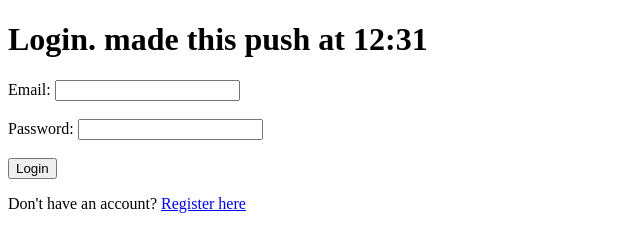
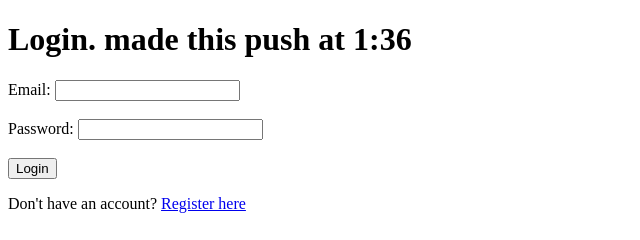
Before and after one commit to Devon-Wilkening/CS396---Blog-Website, a website: page public/login.html in a window 1280 px wide. Shown: the full height of the page, 0-640 px from the left. Drawn offline with Linux system fonts and the light colour scheme.

Commit message:
testing rollback

```diff
--- a/public/login.html
+++ b/public/login.html
@@ -7,7 +7,7 @@
     <title>Login</title>
 </head>
 <body>
-    <h1>Login. made this push at 12:31</h1>
+    <h1>Login. made this push at 1:36</h1>
     <form action="/login" method="POST">
         <!-- Login form. Should take email and password -->
         <label for="email">Email:</label>
```
